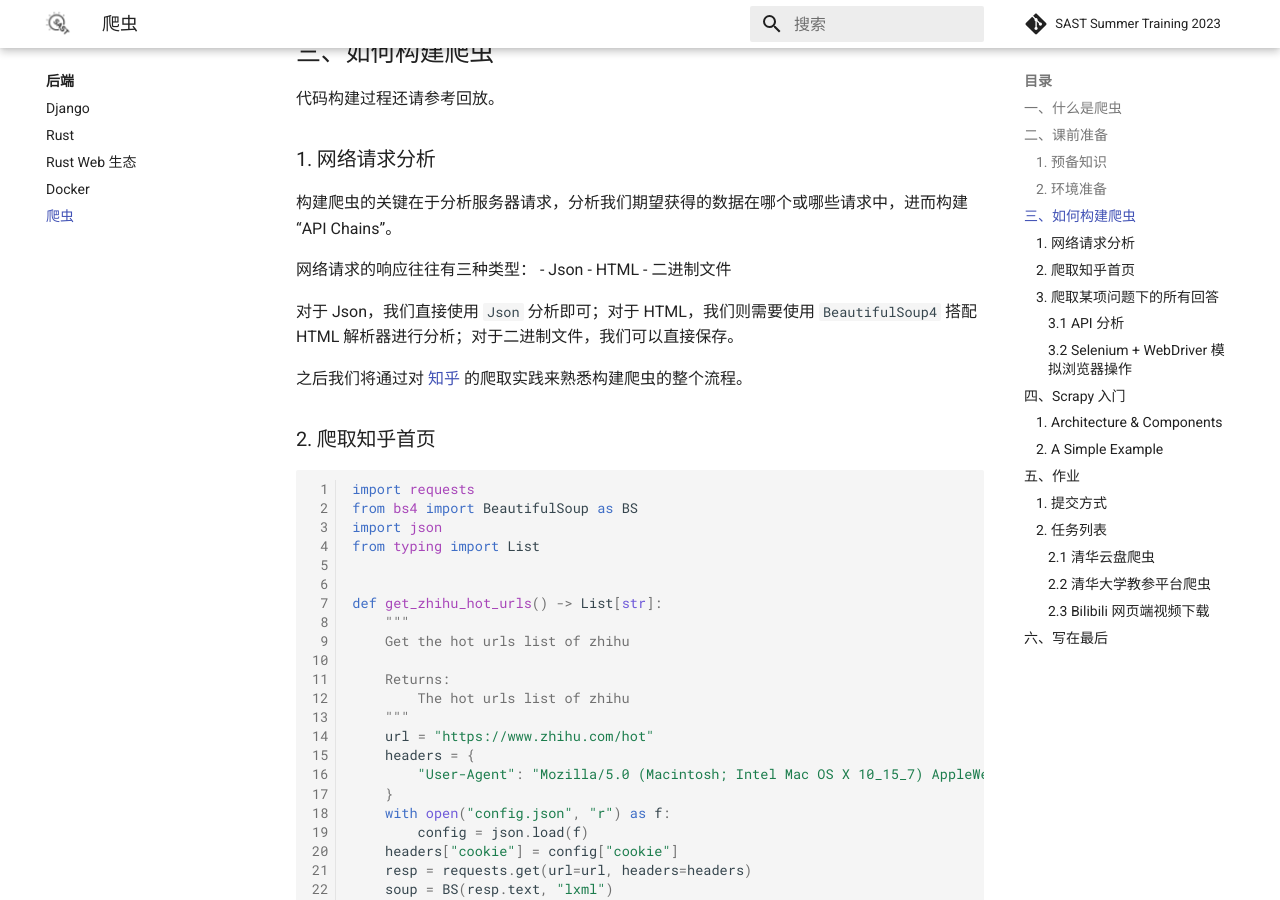
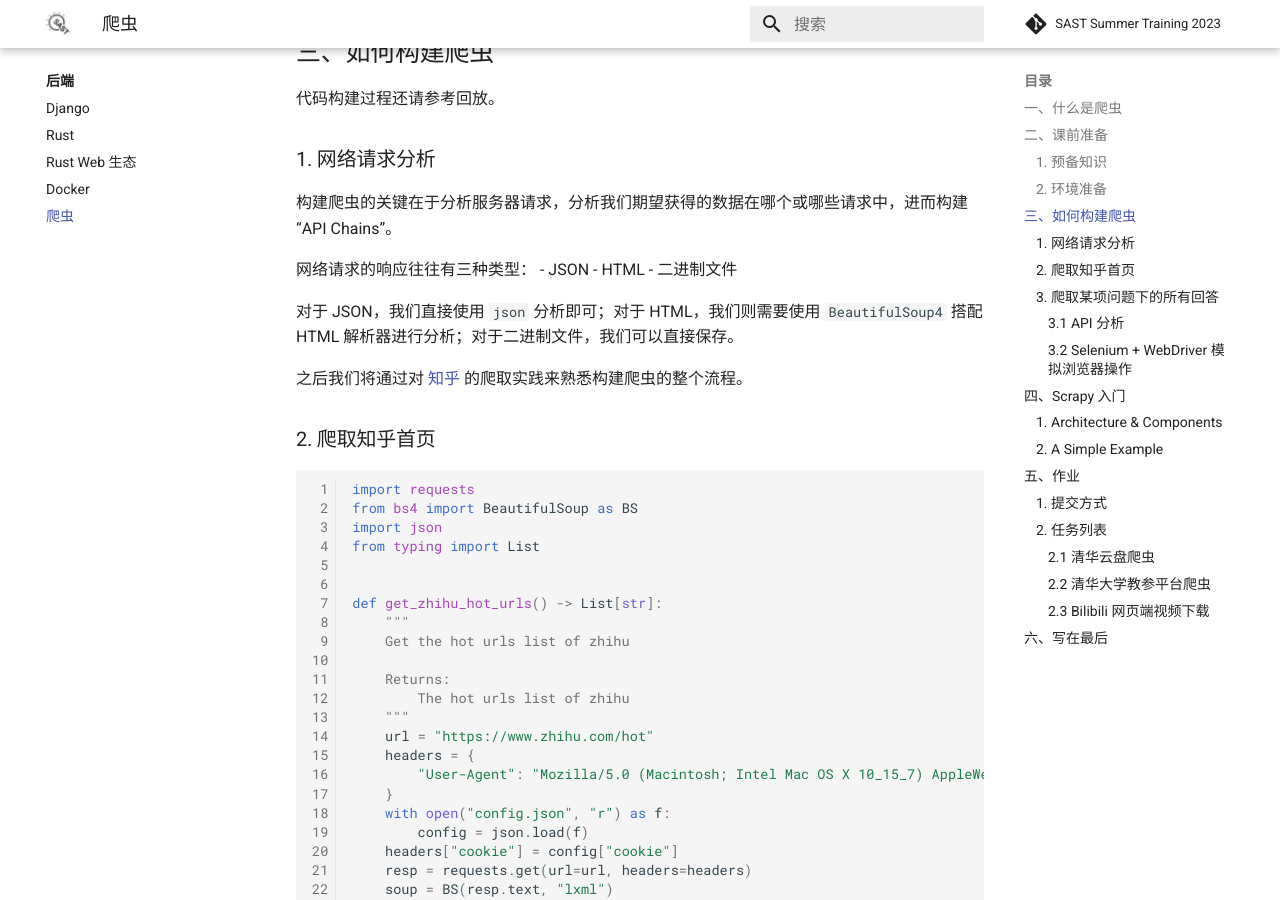
Before and after one commit to sast-summer-training-2023/sast-summer-training-2023.github.io, an MkDocs documentation site: the page built from docs/backend/crawler.md, in a window 1280 px wide and 900 px high, scrolled down 1432 px. Built offline with MkDocs 1.6.1 and Material for MkDocs 9.7.7, drawn with Linux system fonts in a browser that asks for light colours; emoji names are drawn with the system emoji font; comment, search, counter and statistics services are not loaded; some of the changed text lies outside the part shown.

```diff
--- a/docs/backend/crawler.md
+++ b/docs/backend/crawler.md
@@ -55,11 +55,11 @@ pip install -r requirements.txt
 构建爬虫的关键在于分析服务器请求，分析我们期望获得的数据在哪个或哪些请求中，进而构建“API Chains”。
 
 网络请求的响应往往有三种类型：
-- Json
+- JSON
 - HTML
 - 二进制文件
 
-对于 Json，我们直接使用 `Json` 分析即可；对于 HTML，我们则需要使用 `BeautifulSoup4` 搭配 HTML 解析器进行分析；对于二进制文件，我们可以直接保存。
+对于 JSON，我们直接使用 `json` 分析即可；对于 HTML，我们则需要使用 `BeautifulSoup4` 搭配 HTML 解析器进行分析；对于二进制文件，我们可以直接保存。
 
 之后我们将通过对 [知乎](https://www.zhihu.com) 的爬取实践来熟悉构建爬虫的整个流程。
 
@@ -281,7 +281,7 @@ Output：包含该本书的所有图片的 PDF。
 
 Input：某个视频的 BV 号，例如 `BV1C14y1z7xh`；
 
-Output：下载该视频，需要支持下载 1080P(若有)，可以不合并视频&音频。
+Output：下载该视频，需要支持下载 1080P (若有)，可以不合并视频 & 音频。
 
 ## 六、写在最后
 
```
Also changed, not shown: other parts of docs/backend/crawler.md (+3 -3 lines).
